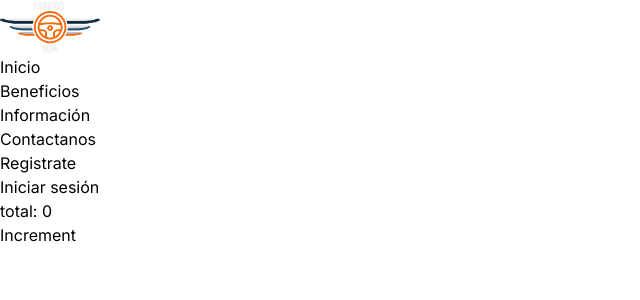
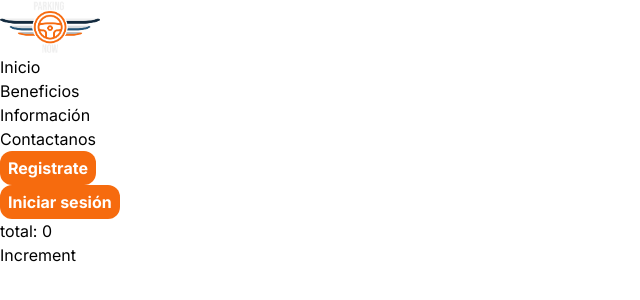
Before and after one commit to pruiz5514/Parking-now, a Next.js app: page / in a window 1280 px wide. Shown: the top 300 px of the page, without its empty margins (0-640 px from the left). Built offline with nearby package versions, Linux system fonts and the light colour scheme.

Commit message:
feat: Button component style is created

```diff
--- a/package.json
+++ b/package.json
@@ -14,7 +14,8 @@
     "react": "^18",
     "react-dom": "^18",
     "react-redux": "^9.1.2",
-    "redux": "^5.0.1"
+    "redux": "^5.0.1",
+    "styled-components": "^6.1.13"
   },
   "devDependencies": {
     "@types/node": "^20",
--- a/src/app/globals.css
+++ b/src/app/globals.css
@@ -1,6 +1,14 @@
 @tailwind base;
 @tailwind components;
 @tailwind utilities;
+
+:root{
+  --blue-dark: #112B3C;
+  --blue: #205375;
+  --orange: #F66B0E;
+  --white: #FFFFFF;
+  --black: #000000;
+}
 
 *{
   margin: 0;
--- a/src/components/Header/Header.tsx
+++ b/src/components/Header/Header.tsx
@@ -14,7 +14,7 @@ const Header = ()=> {
                     <li> <a href="">Información</a> </li>
                     <li> <a href="">Contactanos</a> </li>
                     <li> <Button text={"Registrate"} /> </li>
-                    <li> <Button text={"Iniciar sesión"} /> </li>
+                    <li> <Button text={"Iniciar sesión"} /></li>
                 </ul>
             </nav>
         </header>
--- /dev/null
+++ b/src/components/UI/Button/Button-style.ts
@@ -0,0 +1,9 @@
+import styled from "styled-components";
+
+export const StyleButton = styled.button`
+    background-color: var(--orange);
+    color: var(--white);
+    padding: 5px 8px;
+    border-radius: 12px;
+    font-weight: bold;
+`
--- a/src/components/UI/Button/Button.tsx
+++ b/src/components/UI/Button/Button.tsx
@@ -1,8 +1,10 @@
+"use client"
 import { IButton } from "app/types/IButton"
+import { StyleButton } from "./Button-style";
 
 const Button :React.FC<IButton> = ({text}) => {
     return(
-        <button >{text}</button>
+        <StyleButton >{text}</StyleButton>
     )
 }
 
```
Also changed, not shown: 1 other file (tests, documents, lock files or other folders).
